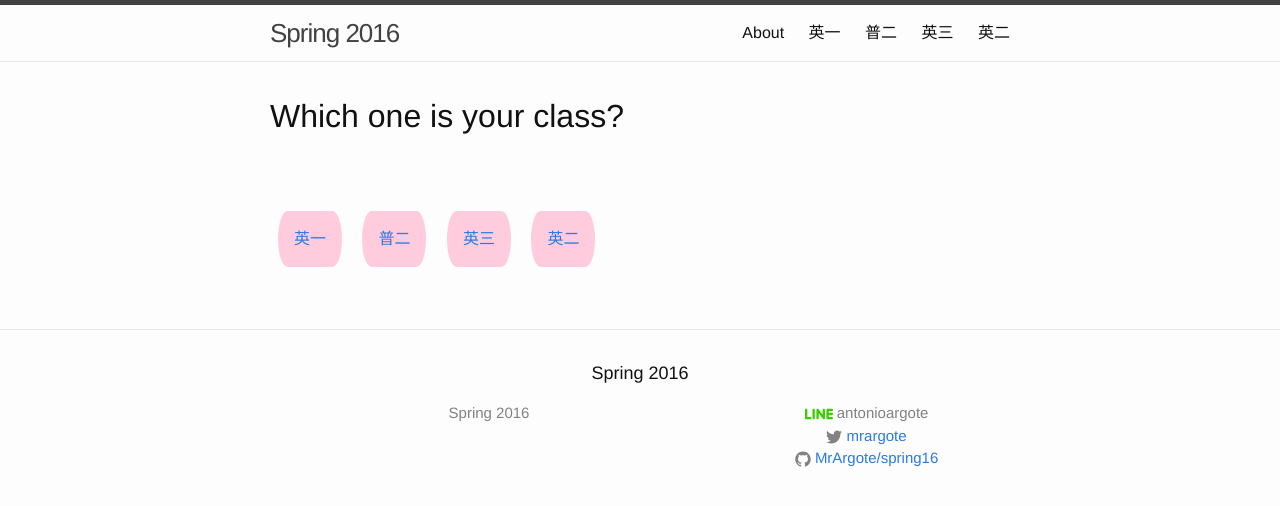
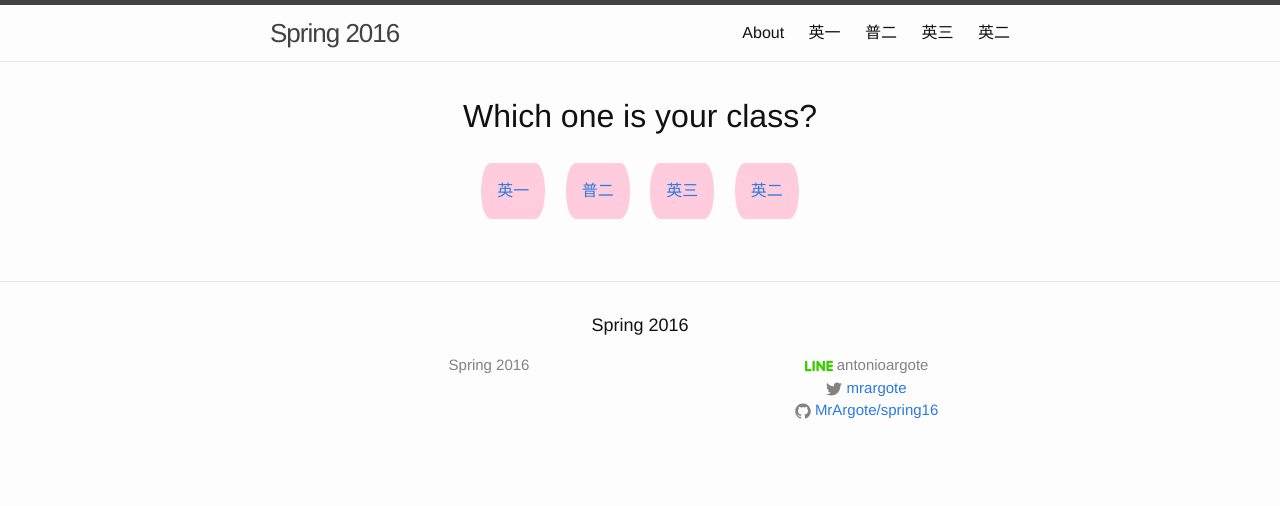
Before and after one commit to MrArgote/spring16, a Jekyll site: the page built from index.html, in a window 1280 px wide. Shown: the top 506 px of the page. Built offline with Jekyll 4.4.1, drawn with Linux system fonts in a browser that asks for light colours.

Commit message:
centered question and links on index page

```diff
--- a/_sass/_base.scss
+++ b/_sass/_base.scss
@@ -203,7 +203,13 @@ pre {
     }
 }
 
+/**
+ * Index Page
+ */
 
+.home {
+	text-align: center;
+}
 
 /**
  * Icons
--- a/index.html
+++ b/index.html
@@ -3,12 +3,7 @@ layout: default
 ---
 
 <div class="home">
-
 	<h1>Which one is your class?</h1>
-
-	<br>
-	<br>
-      <div class="trigger">
         {% for my_page in site.pages %}
           {% if my_page.class %}
           <a class="post-meta-class" href="{{ my_page.url | prepend: site.baseurl }}">{{ my_page.title }}</a>
@@ -16,5 +11,4 @@ layout: default
         {% endfor %}
 	<br>
 	<br>
-      </div>
 </div>
```
